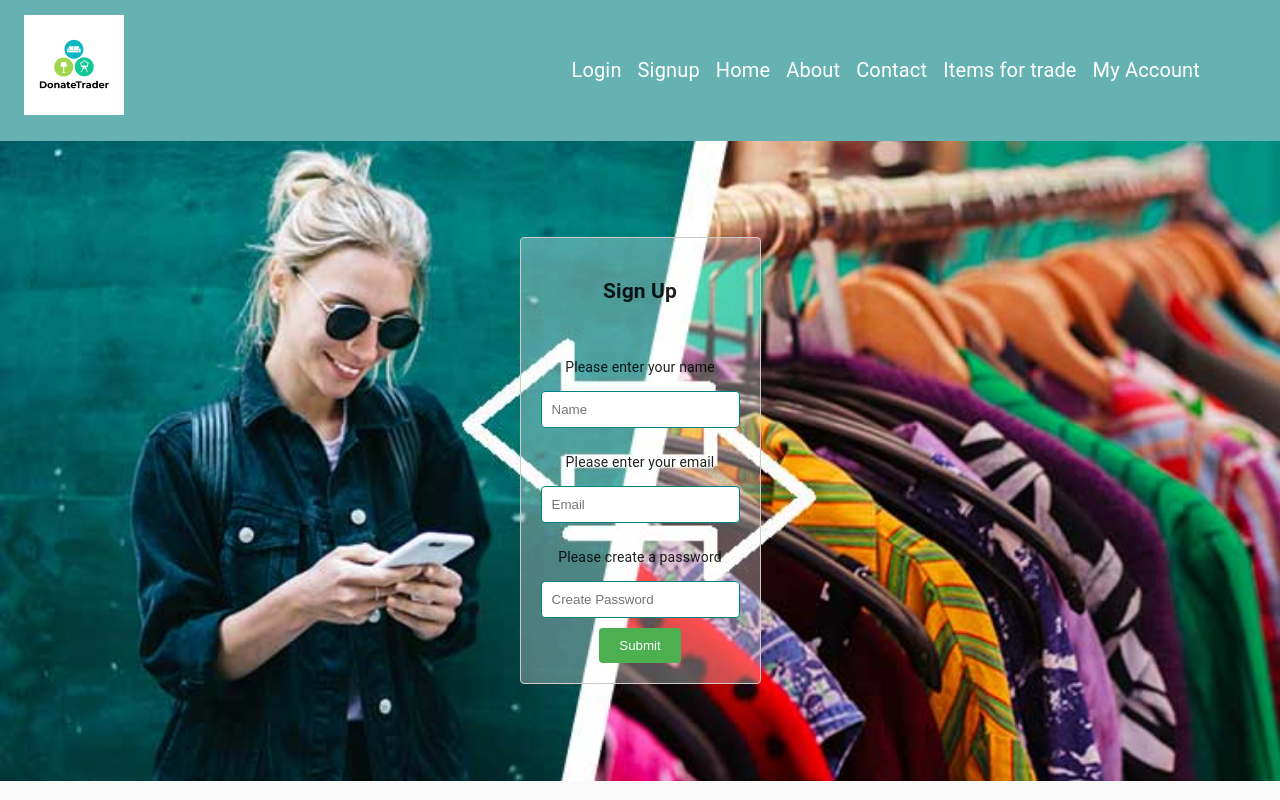
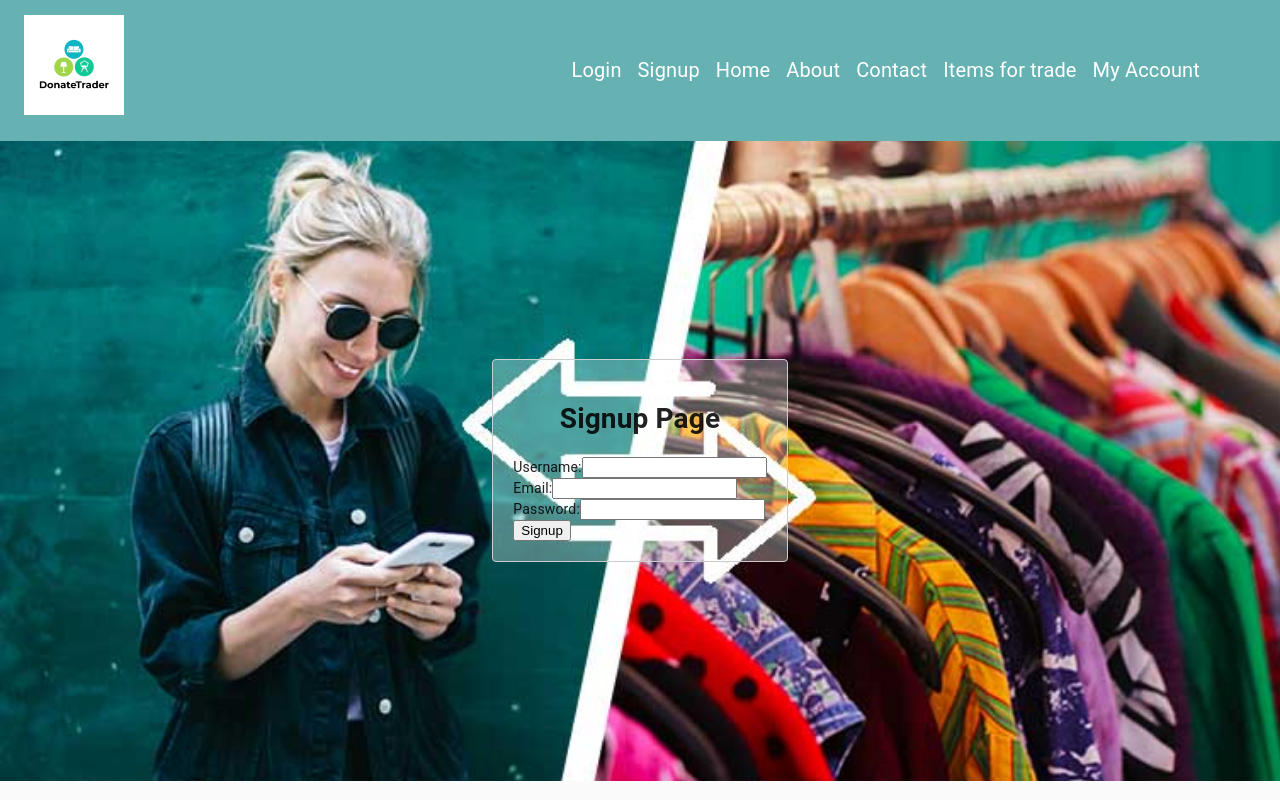
Before and after one commit to castarke/donatetrader, a React (Create React App) app in the folder client/: page /signup in a window 1280 px wide. Built offline with nearby package versions, Linux system fonts and the light colour scheme; the HTML template or start-up script is replaced by a standard one.

Commit message:
signup page files modified

```diff
--- a/client/src/components/Signup.js
+++ b/client/src/components/Signup.js
@@ -4,67 +4,115 @@ import { SIGNUP_USER } from '../utils/mutations';
 import backgroundImg from './signup_pic.jpg';
 
 function Signup() {
-  const [email, setEmail] = useState('');
-  const [password, setPassword] = useState('');
-  const [name, setName] = useState('');
-  const [signupMutation, { loading, error }] = useMutation(SIGNUP_USER);
+    const [formData, setFormData] = useState({
+        username: '',
+        email: '',
+        password: '',
+      });
+  const [signupMutation, { loading }] = useMutation(SIGNUP_USER);
 
-  const handleSignup = async () => {
-    try {
-      const response = await signupMutation({
-        variables: {
-          email,
-          password,
-          name,
-        },
-      });
-    } catch (error) {
-      console.log(error);
+  const [errors, setErrors] = useState({});
+
+
+
+  const handleChange = (e) => {
+    setFormData({
+      ...formData,
+      [e.target.name]: e.target.value,
+    });
+  };
+
+  const handleSubmit = (e) => {
+    e.preventDefault();
+
+    const validationErrors = validateForm(formData);
+    if (Object.keys(validationErrors).length === 0) {
+        signupMutation({ variables: formData })
+        .then((res) => {
+          console.log('User signed up successfully:', res.data);
+          // Perform any necessary actions after successful signup
+        })
+        .catch((error) => {
+          console.error('Signup error:', error.message);
+          // Handle signup error or display error message to the user
+        });
+    } else {
+      setErrors(validationErrors);
     }
   };
 
-  return (
+  const validateForm = (formData) => {
+    const errors = {};
+
+    if (!formData.username.trim()) {
+      errors.username = 'Username is required';
+    }
+
+    if (!formData.email.trim()) {
+      errors.email = 'Email is required';
+    } else if (!isValidEmail(formData.email)) {
+      errors.email = 'Invalid email format';
+    }
+
+    if (!formData.password.trim()) {
+      errors.password = 'Password is required';
+    }
+
+    return errors;
+  };
+
+  const isValidEmail = (email) => {
+    // Regular expression for basic email validation
+    const emailRegex = /^[^\s@]+@[^\s@]+\.[^\s@]+$/;
+    return emailRegex.test(email);
+  };
+
+return(
     <div style={styles.background}>
       <div style={styles.container}>
-        <h2>Sign Up</h2>
-        <div style={styles.form}>
-          <p>Please enter your name</p>
+        <h1>Signup Page</h1>
+        <form onSubmit={handleSubmit}>
+        <div>
+          <label htmlFor="username">Username:</label>
           <input
-            style={styles.input}
             type="text"
-            placeholder="Name"
-            value={name}
-            onChange={(e) => setName(e.target.value)}
+            id="username"
+            name="username"
+            value={formData.username}
+            onChange={handleChange}
           />
-          <p>Please enter your email</p>
+          {errors.username && <p>{errors.username}</p>}
+        </div>
+        <div>
+          <label htmlFor="email">Email:</label>
           <input
-            style={styles.input}
             type="email"
-            placeholder="Email"
-            value={email}
-            onChange={(e) => setEmail(e.target.value)}
+            id="email"
+            name="email"
+            value={formData.email}
+            onChange={handleChange}
           />
-          <p>Please create a password</p>
+          {errors.email && <p>{errors.email}</p>}
+        </div>
+        <div>
+          <label htmlFor="password">Password:</label>
           <input
-            style={styles.input}
             type="password"
-            placeholder="Create Password"
-            value={password}
-            onChange={(e) => setPassword(e.target.value)}
+            id="password"
+            name="password"
+            value={formData.password}
+            onChange={handleChange}
           />
-          <button
-            style={styles.button}
-            onClick={handleSignup}
-            disabled={loading}
-          >
-            {loading ? 'Signing up...' : 'Submit'}
-          </button>
-          {error && <p>Error occurred. Please try again.</p>}
+          {errors.password && <p>{errors.password}</p>}
         </div>
-      </div>
+        <button type="submit" disabled={loading}>
+          {loading ? 'Signing up...' : 'Signup'}
+        </button>
+      </form>
+    </div>
     </div>
   );
-}
+};
 
 const styles = {
   background: {
--- a/client/src/utils/mutations.js
+++ b/client/src/utils/mutations.js
@@ -117,11 +117,12 @@ export const LOGIN_USER = gql`
 `;
 
 export const SIGNUP_USER=gql`
-  mutation Signup($email:String!, $password:String!, $name:String!){
-    signup(email:$email, password:$password, name:$name){
-      _id
-      name
+  mutation Signup ($name:String!, $email:String!, $password:String!){
+    signup(username:$name, email:$email, password:$password){
+      id
+      username
       email
+      password
     }
   }
 `;
--- a/client/src/utils/queries.js
+++ b/client/src/utils/queries.js
@@ -2,7 +2,7 @@ import { gql } from '@apollo/client';
 
 export const GET_ME = gql`
   query ($userId: ID!) {
-    getUserById(id: $userId) {
+    getUser(id: $userId) {
       _id
       username
       email
```
Also changed, not shown: 2 other files (tests, documents, lock files or other folders).
